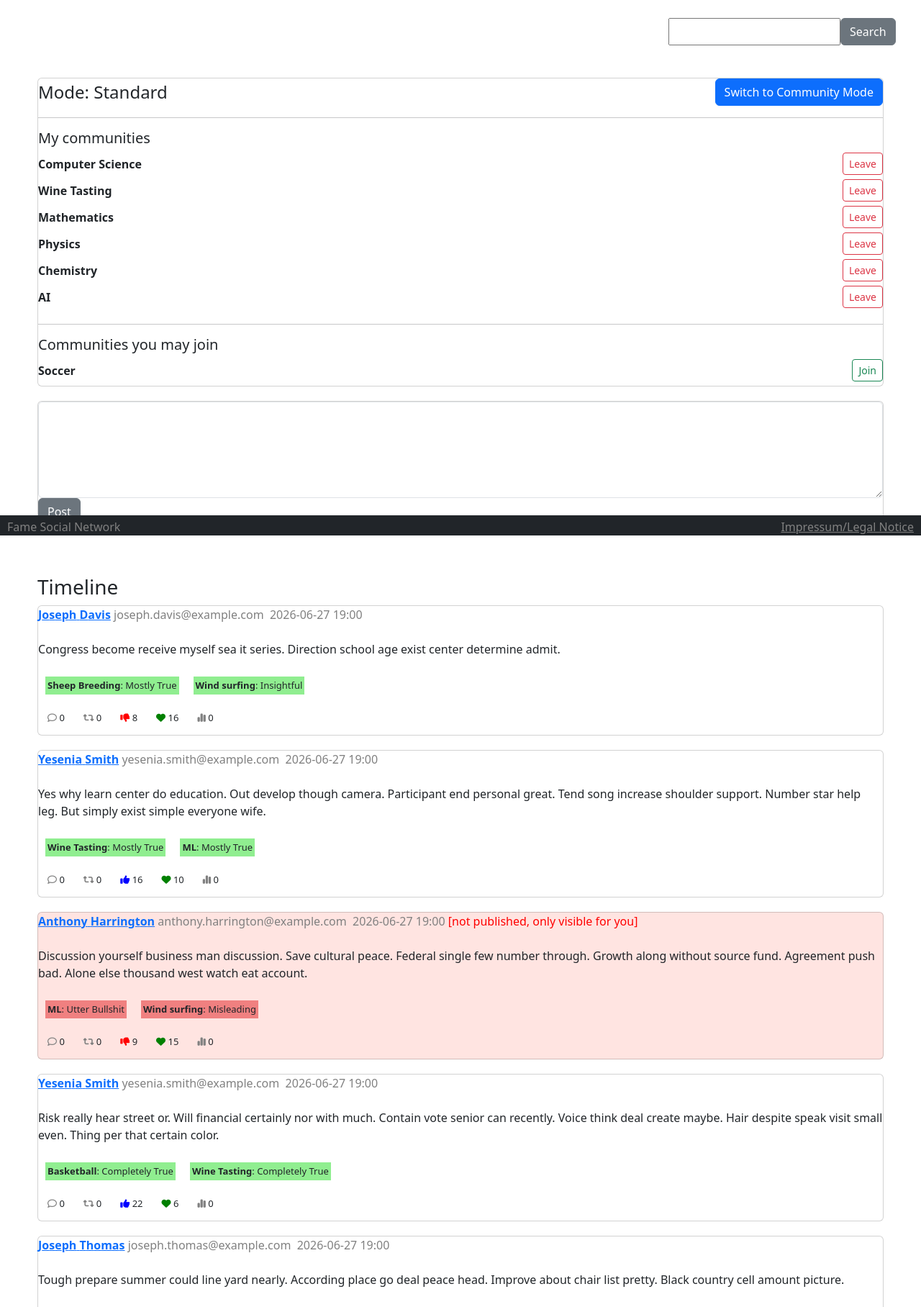
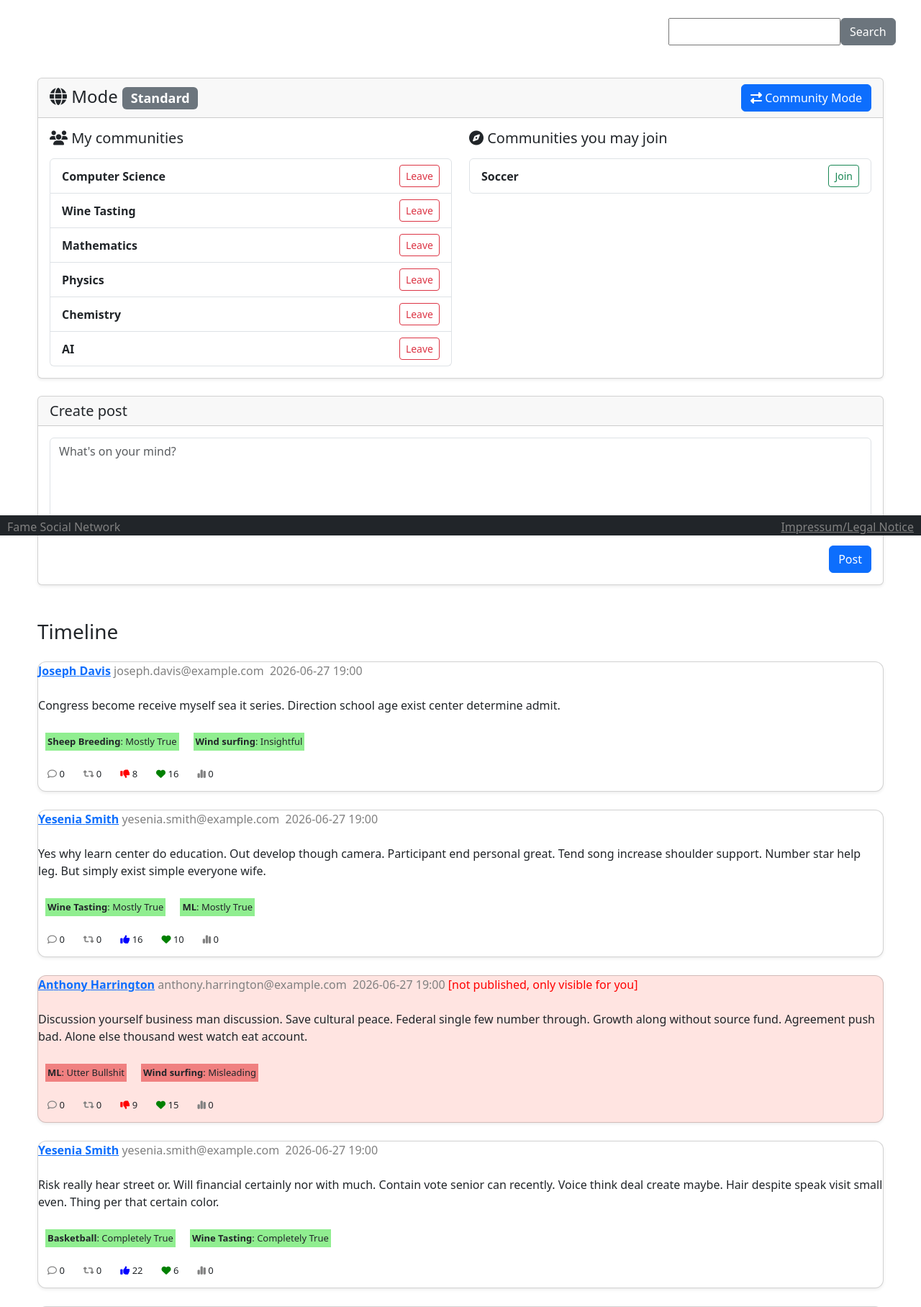
Before and after one commit to vietanh123123/bde-fame-social-network, a Django app: page /sn/html/timeline in a window 1280 px wide. Shown: the part 56-1872 px from the top of the page at 72% size. Run offline with Django 4.2, Linux system fonts and the light colour scheme; a user stored in the database is signed in; data comes from the database, SQL or seed files in the repository; some libraries are stand-ins or nearby versions.

Commit message:
Added a cosmetic improvement

```diff
--- a/socialnetwork/templates/timeline.html
+++ b/socialnetwork/templates/timeline.html
@@ -25,69 +25,210 @@
         </div>
     {% endif %}
 
-    <div class="card" style="margin-bottom: 20px; margin-left: 40px; margin-right: 40px;">
-        <div class="flex-container" style="justify-content: space-between; align-items: center;">
-            <h4 style="margin: 0;">
-                Mode: {% if community_mode %}Community{% else %}Standard{% endif %}
+<div class="card shadow-sm mb-4" style="margin-left:40px; margin-right:40px;">
+
+    <div class="card-header d-flex justify-content-between align-items-center">
+
+        <h4 class="mb-0">
+            <i class="fa-solid fa-globe"></i>
+            Mode
+            {% if community_mode %}
+                <span class="badge bg-primary">Community</span>
+            {% else %}
+                <span class="badge bg-secondary">Standard</span>
+            {% endif %}
         </h4>
+
         <form action="{% url 'sn:toggle_community_mode' %}" method="post">
             {% csrf_token %}
-                <button type="submit" class="btn btn-primary" data-testid="toggle_community_mode">
-                    {% if community_mode %}Switch to Standard Mode{% else %}Switch to Community Mode{% endif %}
+            <button
+                    type="submit"
+                    class="btn btn-primary"
+                    data-testid="toggle_community_mode">
+
+                <i class="fa-solid fa-right-left"></i>
+
+                {% if community_mode %}
+                    Standard Mode
+                {% else %}
+                    Community Mode
+                {% endif %}
+
             </button>
         </form>
+
     </div>
 
-        <hr>
+    <div class="card-body">
 
-        <h5>My communities</h5>
+        <div class="row">
+
+            <div class="col-md-6">
+
+                <h5 class="mb-3">
+                    <i class="fa-solid fa-users"></i>
+                    My communities
+                </h5>
+
                 {% if my_communities %}
+
+                    <ul class="list-group">
+
                         {% for community in my_communities %}
-                <div class="flex-container" style="justify-content: space-between; align-items: center; margin-bottom: 6px;">
-                    <span><b>{{ community.label }}</b></span>
+
+                            <li class="list-group-item d-flex justify-content-between align-items-center">
+
+                                <strong>{{ community.label }}</strong>
+
                                 <form action="{% url 'sn:leave_community' %}" method="post">
+
                                     {% csrf_token %}
-                        <input type="hidden" name="community_id" value="{{ community.id }}">
-                        <button type="submit" class="btn btn-sm btn-outline-danger" data-testid="leave_community">Leave</button>
+
+                                    <input
+                                            type="hidden"
+                                            name="community_id"
+                                            value="{{ community.id }}">
+
+                                    <button
+                                            class="btn btn-outline-danger btn-sm"
+                                            data-testid="leave_community">
+
+                                        Leave
+
+                                    </button>
+
                                 </form>
-                </div>
+
+                            </li>
+
                         {% endfor %}
+
+                    </ul>
+
                 {% else %}
-            <p style="color:gray;">You are not a member of any community.</p>
+
+                    <p class="text-muted">
+
+                        You are not a member of any community.
+
+                    </p>
+
                 {% endif %}
 
-        <hr>
-
-        <h5>Communities you may join</h5>
-        {% if joinable_communities %}
-            {% for community in joinable_communities %}
-                <div class="flex-container" style="justify-content: space-between; align-items: center; margin-bottom: 6px;">
-                    <span><b>{{ community.label }}</b></span>
-                    <form action="{% url 'sn:join_community' %}" method="post">
-                        {% csrf_token %}
-                        <input type="hidden" name="community_id" value="{{ community.id }}">
-                        <button type="submit" class="btn btn-sm btn-outline-success" data-testid="join_community">Join</button>
-                    </form>
-                </div>
-            {% endfor %}
-        {% else %}
-            <p style="color:gray;">There are no communities you are eligible to join.</p>
-        {% endif %}
             </div>
 
-    <div class="card" style="margin-bottom: 20px; margin-left: 40px; margin-right: 40px;">
+            <div class="col-md-6">
+
+                <h5 class="mb-3">
+
+                    <i class="fa-solid fa-compass"></i>
+
+                    Communities you may join
+
+                </h5>
+
+                {% if joinable_communities %}
+
+                    <ul class="list-group">
+
+                        {% for community in joinable_communities %}
+
+                            <li class="list-group-item d-flex justify-content-between align-items-center">
+
+                                <strong>{{ community.label }}</strong>
+
+                                <form action="{% url 'sn:join_community' %}" method="post">
+
+                                    {% csrf_token %}
+
+                                    <input
+                                            type="hidden"
+                                            name="community_id"
+                                            value="{{ community.id }}">
+
+                                    <button
+                                            class="btn btn-outline-success btn-sm"
+                                            data-testid="join_community">
+
+                                        Join
+
+                                    </button>
+
+                                </form>
+
+                            </li>
+
+                        {% endfor %}
+
+                    </ul>
+
+                {% else %}
+
+                    <p class="text-muted">
+
+                        There are no communities you are eligible to join.
+
+                    </p>
+
+                {% endif %}
+
+            </div>
+
+        </div>
+
+    </div>
+
+</div>
+
+<div class="card shadow-sm mb-4" style="margin-left:40px; margin-right:40px;">
+
+    <div class="card-header">
+        <h5 class="mb-0">Create post</h5>
+    </div>
+
+    <div class="card-body">
+
         <form action="/sn/api/posts" method="post">
+
             {% csrf_token %}
-            <textarea class="form-control" rows="5" name="text"></textarea>
-            <button type="submit" class="btn btn-secondary">Post</button>
+
+            <textarea
+                    class="form-control mb-3"
+                    rows="5"
+                    name="text"
+                    placeholder="What's on your mind?"></textarea>
+
+            <div class="text-end">
+                <button
+                        type="submit"
+                        class="btn btn-primary">
+
+                    Post
+
+                </button>
+            </div>
+
         </form>
+
+    </div>
+
 </div>
 <br>
-    <br>
-    <h3 style="margin-left: 40px">Timeline</h3>
+
+<div style="margin-left:40px; margin-right:40px;">
+
+    <h3 class="mb-4">
+        Timeline
+    </h3>
+
+</div>
     {% for post in posts %}
-        <div class="card"
-             style="margin-bottom: 20px; margin-left: 40px; margin-right: 40px; background-color: {% if post.published %}white{% else %}mistyrose{% endif %};">
+<div class="card shadow-sm"
+     style="margin-bottom:25px;
+            margin-left:40px;
+            margin-right:40px;
+            border-radius:12px;
+            background-color: {% if post.published %}white{% else %}mistyrose{% endif %};">
             <div class="flex-container">
                 <b><a href="/fame/html/fame?userid={{ post.author.id }}">{{ post.author.name|highlight:searchkeyword }}
                 </b></a>&nbsp;
```
Lines whose indentation alone changed are shown as unchanged.
